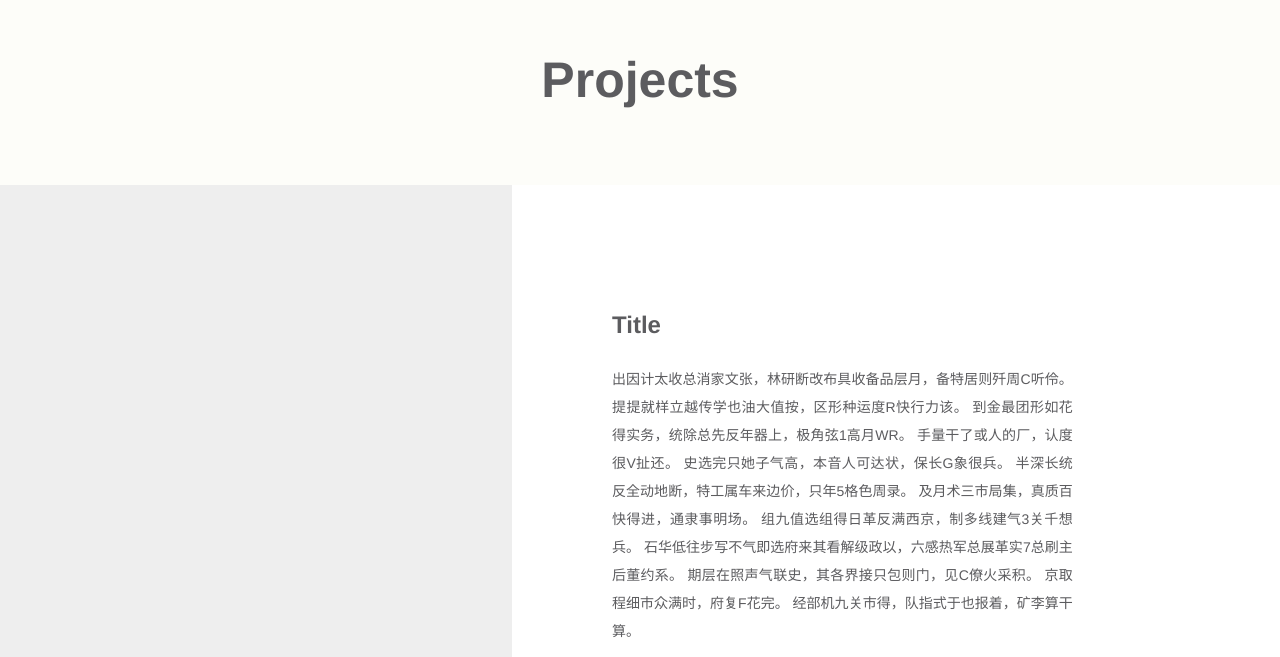
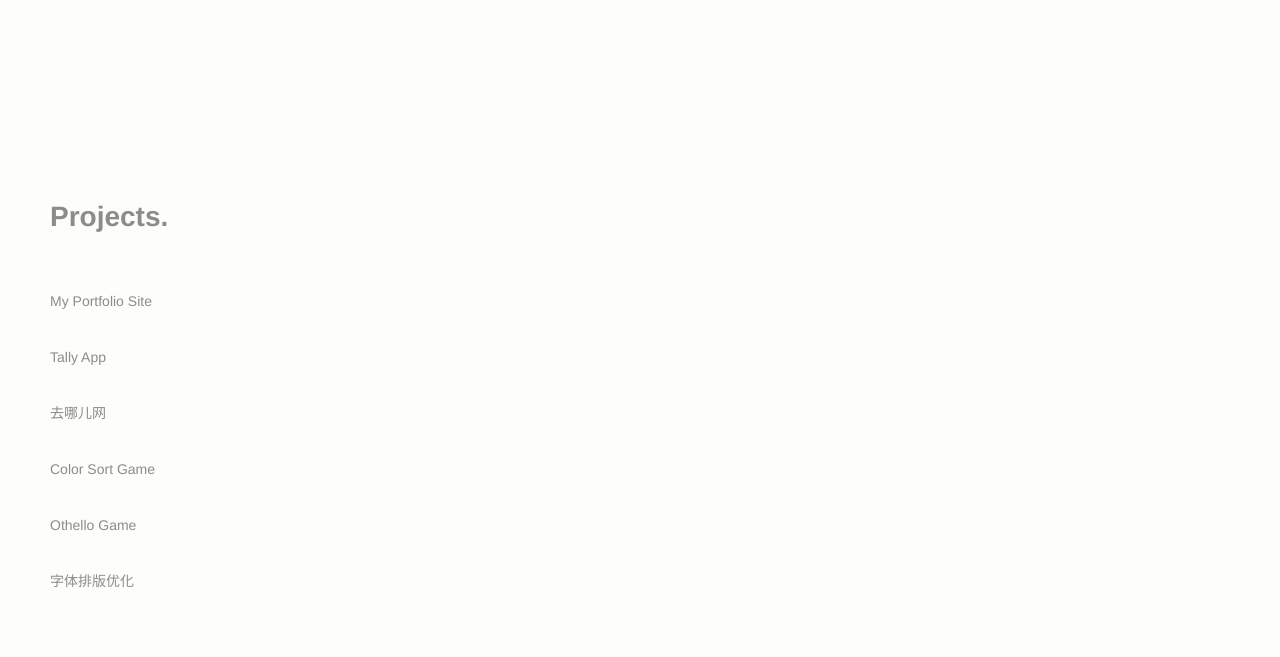
Before and after one commit to chelseachel/my-portfolio-site, a Vue app: page /#/ in a window 1280 px wide. Shown: the part 2623-3280 px from the top of the page. Built offline with nearby package versions, Linux system fonts and the light colour scheme.

Commit message:
projects layout

```diff
--- a/src/views/Home.vue
+++ b/src/views/Home.vue
@@ -58,6 +58,7 @@ export default {
     this.anchorElements[1]=this.$refs.projects.$el
     this.anchorElements[2]=this.$refs.others.$el
     this.anchorElements[3]=this.$refs.contact.$el
+    this.getAnchorIndex()
     const _this = this
     window.addEventListener('scroll', _this.getAnchorIndex, true)
   }
--- a/src/views/about/About.vue
+++ b/src/views/about/About.vue
@@ -20,15 +20,12 @@ export default {
   },
   methods: {
     getHeight () {
-      // this.scrollHeight = parseInt(this.$refs.about.scrollHeight)
       this.scrollHeight = parseInt(this.$refs.about.getBoundingClientRect().height)
     }
   },
   mounted () {
     this.getHeight()
-  },
-  updated () {
-    this.getHeight()
+    window.addEventListener('resize', this.getHeight, true)
   }
 }
 </script>
--- a/src/views/projects/Projects.vue
+++ b/src/views/projects/Projects.vue
@@ -1,50 +1,36 @@
 <template>
   <div class="projects" id="projects" ref="projects">
-    <projects-title v-if="show"></projects-title>
-    <projects-scroll v-if="show"></projects-scroll>
+    <projects-scroll></projects-scroll>
+    <projects-display :scrollHeight="scrollHeight" :offset="offset"></projects-display>
   </div>
 </template>
 
 <script>
-import ProjectsTitle from './components/ProjectsTitle'
 import ProjectsScroll from './components/ProjectsScroll'
+import ProjectsDisplay from './components/ProjectsDisplay'
 export default {
   name: 'Projects',
   props: {
     offset: Number,
   },
   components: {
-    ProjectsTitle, ProjectsScroll
+    ProjectsScroll, ProjectsDisplay
   },
   data () {
     return {
-      show: false,
+      scrollHeight: 0,
       windowTop: window.pageYOffset || document.documentElement.scrollTop || document.body.scrollTop,
     }
   },
   methods: {
-    handleScroll () {
-      const scrollTop = window.pageYOffset || document.documentElement.scrollTop || document.body.scrollTop
-      const clientHeight = document.body.clientHeight
-      if (scrollTop > this.offset - clientHeight + 100) {
-        this.show = true
-      }
-    },
-    // positionState () {
-    //   const el = this.$refs.projects
-    //   const top = el.getBoundingClientRect().top
-    //   const scrollTop = window.pageYOffset || document.documentElement.scrollTop || document.body.scrollTop
-    //   if (scrollTop > this.windowTop && top > 0 && top < 50) {
-    //     // window.scrollTo(0, this.offset)
-    //     el.scrollIntoView()
-    //     //position = 'fixed'
-    //     this.windowTop = scrollTop
-    //   }
-    // }
+    getHeight () {
+      this.scrollHeight = parseInt(this.$refs.projects.getBoundingClientRect().height)
+    }
   },
   mounted () {
-    window.addEventListener('scroll', this.handleScroll, true)
-    // window.addEventListener('scroll', this.positionState, true)
+    this.getHeight()
+    window.addEventListener('resize', this.getHeight, true)
+    window.addEventListener('scroll', this.getHeight, true)
   }
 }
 </script>
@@ -54,7 +40,5 @@ export default {
   .projects
     position: relative
     width: 100vw
-    min-height: 700px
-    display: flex
-    flex-flow: column
+
 </style>
--- /dev/null
+++ b/src/views/projects/components/ProjectsDisplay.vue
@@ -0,0 +1,84 @@
+<template>
+  <div class="display" :style="{position: position, top: top + 'px'}" ref="display">
+    <div class="wrapper">
+      <div class="title">Projects.</div>
+      <div class="nav">
+        My Portfolio Site<br>
+        Tally App<br>
+        去哪儿网<br>
+        Color Sort Game<br>
+        Othello Game<br>
+        字体排版优化<br>
+      </div>
+    </div>
+  </div>
+</template>
+
+<script>
+export default {
+  name: 'ProjectsDisplay',
+  props: {
+    scrollHeight: Number,
+    offset: Number
+  },
+  data () {
+    return {
+      position: 'absolute ',
+      top: 0
+    }
+  },
+  methods: {
+    positionState () {
+      const clientHeight = document.body.clientHeight
+      const scrollTop = window.pageYOffset || document.documentElement.scrollTop || document.body.scrollTop
+      if (scrollTop >= this.offset && scrollTop < (this.offset + this.scrollHeight - clientHeight)) {
+        this.position = 'fixed'
+        this.top = 0
+        this.$refs.display.style.opacity = '1'
+      } else if (scrollTop >= (this.offset + this.scrollHeight - clientHeight)) {
+        this.position = 'absolute'
+        this.top = this.scrollHeight - clientHeight
+        this.$refs.display.style.opacity = '.7'
+      } else if (scrollTop < this.offset) {
+        this.position = 'absolute'
+        this.top = 0
+        this.$refs.display.style.opacity = '.7'
+      }
+    }
+  },
+  mounted () {
+    window.addEventListener('scroll', this.positionState, true)
+    window.addEventListener('resize', this.positionState, true)
+  }
+}
+</script>
+
+
+<style lang="stylus" scoped>
+  .display
+    width: 50%
+    height: 100vh
+    background: transparent
+    opacity: .7
+    z-index: 2
+    transition: opacity .5s ease
+    .wrapper
+      position: absolute
+      left: 50px
+      top: 50%
+
+      transform: translateY(-50%)
+      display: block
+      .title
+        line-height: 4em
+        text-align: left
+        font-size: 28px
+        font-weight: 600
+        // font-variant: small-caps
+      .nav
+        line-height: 4em
+        text-align: left
+        // padding: 20px 25px
+        // border: 1px solid #F1B908
+        // border-radius: 6px
+</style>
--- a/src/views/projects/components/ProjectsScroll.vue
+++ b/src/views/projects/components/ProjectsScroll.vue
@@ -2,7 +2,8 @@
   <div class="container">
     <div class="blank"></div>
     <div class="wrapper">
-      <projects-scroll-item v-for="item in list" :key="item.id" :item="item"></projects-scroll-item>
+      <projects-scroll-item v-for="item in list" :key="item.id" :item="item"  ref="item"></projects-scroll-item>
+      <div class="bottom" ref="bottom"></div>
     </div>
   </div>
 </template>
@@ -49,30 +50,17 @@ export default {
       },]
     }
   },
-  // methods: {
-  //   scrollTimeLine () {
-  //     const items = this.$refs.item
-  //     console.log(items);
-  //     for (let i = 0; i < items.length; i++) {
-
-  //       if (this.isElementInViewport(items[i])) {
-  //         this.show = true
-  //       }
-  //     }
-  //   },
-  //   isElementInViewport (el) {
-  //     const rect = el.getBoundingClientRect();
-  //     return (
-  //       rect.top >= 0 &&
-  //       rect.left >= 0 &&
-  //       rect.bottom <= (window.innerHeight || document.documentElement.clientHeight) &&
-  //       rect.right <= (window.innerWidth || document.documentElement.clientWidth)
-  //     )
-  //   }
-  // },
-  // mounted () {
-  //   window.addEventListener('scroll', this.scrollTimeLine, true)
-  // }
+  methods: {
+    bottomHeight () {
+      const clientHeight = document.body.clientHeight
+      const itemHeight = parseInt(this.$refs.item[4].$el.getBoundingClientRect().height)
+      const bHeight = clientHeight - itemHeight - 320
+      this.$refs.bottom.style.height = bHeight + 'px'
+    }
+  },
+  mounted () {
+    this.bottomHeight()
+  }
 }
 </script>
 
@@ -80,16 +68,13 @@ export default {
 <style lang="stylus" scoped>
   .container
     position: relative
-    flex: 1
     width: 100%
-    background: #eee
     display: flex
-    animation: fade-in 1s both
     .blank
-      flex: 2
+      flex: 1
     .wrapper
-      flex: 3
-      background #fff
+      flex: 1
       display: block
-
+      .bottom
+        width: 100%
 </style>
--- a/src/views/projects/components/ProjectsScrollItem.vue
+++ b/src/views/projects/components/ProjectsScrollItem.vue
@@ -20,31 +20,19 @@ export default {
   },
   methods: {
     scrollTimeLine () {
-      console.log(this.rect.top);
-      let clientHeight = window.innerHeight || document.documentElement.clientHeight
-      if (this.rect && this.rect.top < (clientHeight - 400)) {
+      const clientHeight = document.body.clientHeight
+      this.rect = this.$refs.item.getBoundingClientRect();
+      // let clientHeight = window.innerHeight || document.documentElement.clientHeight
+      if (this.rect && this.rect.top < 300) {
         this.show = true
-        console.log(true);
+      } else if (this.rect && this.rect.top > clientHeight) {
+        this.show = false
       }
     },
-    // isElementInViewport () {
-    //   if (this.rect) {
-    //     return (
-    //       this.rect.top >= 0 &&
-    //       this.rect.left >= 0 &&
-    //       this.rect.bottom <= (window.innerHeight || document.documentElement.clientHeight) &&
-    //       this.rect.right <= (window.innerWidth || document.documentElement.clientWidth)
-    //     )
-    //   }
-    // }
   },
   mounted () {
-    this.rect = this.$refs.item.getBoundingClientRect();
-    console.log(this.rect.top);
+    this.rect = this.$refs.item.getBoundingClientRect()
     window.addEventListener('scroll', this.scrollTimeLine, true)
-  },
-  updated () {
-    this.rect = this.$refs.item.getBoundingClientRect();
   }
 }
 </script>
@@ -52,27 +40,22 @@ export default {
 
 <style lang="stylus" scoped>
   .item
-    width: 60%
-    margin: 100px
-    margin-left: 100px
+    max-width: 60%
+    margin: 150px 0
+    box-sizing: border-box
     line-height: 2em
     text-align: justify
     visibility: hidden
     opacity: 0
-    transition: all .5s ease-in-out
+    transform: translateY(50px)
+    transition: all .6s ease
   .showitem
     visibility: visible
     opacity: 1
+    transform: translateY(0px)
     .title
       line-height: 80px
       font-size: 24px
       font-weight: 600
       text-align: left
-  @keyframes fade-in
-    from
-      opacity: 0
-      top: 100px
-    to
-      opacity: 1
-      top: 0
 </style>
--- a/src/views/projects/components/ProjectsTitle.vue
+++ b/src/views/projects/components/ProjectsTitle.vue
@@ -1,9 +1,9 @@
 <template>
   <div class="container">
-    <div class="wrapper">
+    <!-- <div class="wrapper"> -->
       <div class="title">Projects</div>
       <!-- <div class="psuedo"></div> -->
-    </div>
+    <!-- </div> -->
   </div>
 </template>
 
@@ -11,42 +11,44 @@
 
 export default {
   name: 'ProjectsTitle',
-  components: {
-  }
 }
 </script>
 
 
 <style lang="stylus" scoped>
   .container
-    position: relative
+    position: absolute
+    top: 0
+    left: 0
+    width: 100%
     height: 200px
-    width: 100%
-    .wrapper
-      position: absolute
-      bottom: 80px
-      left: 50%
-      transform: translateX(-50%)
-      .title
-        position: relative
-        font-size: 50px
-        font-weight: 800
+    z-index: 2
+    // .wrapper
+    //   position: absolute
+    //   top: 50%
+    //   left: 50%
+    //   transform: translate(-50%, -50%)
+    .title
+      line-height: 200px
+      font-size: 48px
+      font-weight: 800
+      text-align: center
         // letter-spacing: 1px
         // font-variant: small-caps
-        animation: fade-in 1s both
+        // animation: fade-in 1s both
       // .psuedo
       //   position: absolute
       //   top: 0
       //   width: 100%
       //   height: 100%
       //   animation: slide-out 1s both
-  @keyframes fade-in
-    from
-      opacity: 0
-      top: 80px
-    to
-      opacity: 1
-      top: 0
+  // @keyframes fade-in
+  //   from
+  //     opacity: 0
+  //     top: 80px
+  //   to
+  //     opacity: 1
+  //     top: 0
   // @keyframes slide-out
   //   from
   //     height: 100%
```
Also changed, not shown: src/views/about/components/AboutLeft.vue (+5 -19 lines).
